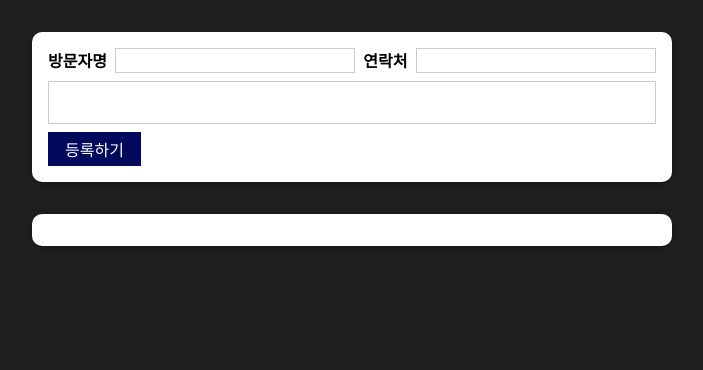
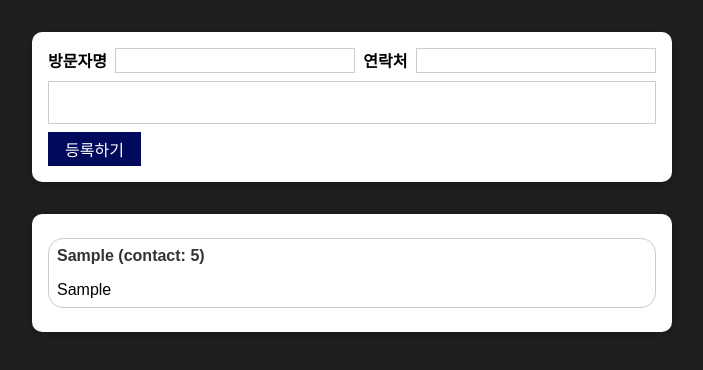
Before and after one commit to JuhwanLeeKR/udemy-react-guest-book, a React (Create React App) app: page / in a window 1280 px wide. Both pictures are taken after typing "Sample", "5", "Sample" into the empty fields and a click on the button "등록하기". Shown: the top 370 px of the page, without its empty margins (288-991 px from the left). Built offline with nearby package versions, Linux system fonts and the light colour scheme.

Commit message:
Add code: manage userlist by useState

```diff
--- a/src/App.js
+++ b/src/App.js
@@ -1,13 +1,29 @@
-import React from 'react';
+import React, { useState } from 'react';
 
 import AddUser from './components/Users/AddUser';
 import UserList from './components/Users/UsersList';
 
 function App() {
+  const [usersList, setUsersList] = useState([]);
+
+  const addUserHandler = (uName, uContact, uContent) => {
+    setUsersList((prevUsersList) => {
+      return [
+        ...prevUsersList,
+        {
+          name: uName,
+          contact: uContact,
+          content: uContent,
+          id: Math.random().toString(),
+        },
+      ];
+    });
+  };
+
   return (
     <div>
-      <AddUser />
-      <UserList users={[]} />
+      <AddUser onAddUser={addUserHandler} />
+      <UserList users={usersList} />
     </div>
   );
 }
--- a/src/components/Users/AddUser.js
+++ b/src/components/Users/AddUser.js
@@ -7,24 +7,24 @@ import classes from './AddUser.module.css';
 
 const AddUser = (props) => {
   const [enteredUsername, setEnteredUsername] = useState('');
-  const [enteredPhone, setEnteredPhone] = useState('');
+  const [enteredContact, setEnteredContact] = useState('');
   const [enteredContent, setEnteredContent] = useState('');
 
   const addUserHandler = (event) => {
     event.preventDefault();
     if (
       enteredUsername.trim().length === 0 ||
-      enteredPhone.length === 0 ||
+      enteredContact.trim().length === 0 ||
       enteredContent.trim().length === 0
     ) {
       return;
     }
-    if (+enteredPhone < 0) {
+    if (+enteredContact < 0) {
       return;
     }
-    console.log(enteredUsername, enteredPhone, enteredContent);
+    props.onAddUser(enteredUsername, enteredContact, enteredContent);
     setEnteredUsername('');
-    setEnteredPhone('');
+    setEnteredContact('');
     setEnteredContent('');
   };
 
@@ -32,8 +32,8 @@ const AddUser = (props) => {
     setEnteredUsername(event.target.value);
   };
 
-  const phoneChangeHandler = (event) => {
-    setEnteredPhone(event.target.value);
+  const contactChangeHandler = (event) => {
+    setEnteredContact(event.target.value);
   };
 
   const contentChangeHandler = (event) => {
@@ -51,12 +51,12 @@ const AddUser = (props) => {
             value={enteredUsername}
             onChange={usernameChangeHandler}
           />
-          <label htmlFor="phone">연락처</label>
+          <label htmlFor="contact">연락처</label>
           <input
-            id="phone"
+            id="contact"
             type="number"
-            value={enteredPhone}
-            onChange={phoneChangeHandler}
+            value={enteredContact}
+            onChange={contactChangeHandler}
           />
         </div>
         <label htmlFor="content" className={classes.blind}>
--- a/src/components/Users/UserList.module.css
+++ b/src/components/Users/UserList.module.css
@@ -10,7 +10,22 @@
 }
 
 .users li {
+  padding: 0.5rem;
+}
+.users li:first-child {
+  font-weight: 700;
+  color: #333;
+}
+.users ul div {
+  border-radius: 15px;
   border: 1px solid #ccc;
   margin: 0.5rem 0;
-  padding: 0.5rem;
 }
+/* .users ul div li:first-child {
+  border-radius: 10px 10px 0 0;
+  border-bottom: 3px;
+}
+.users ul div li:last-child {
+  border-radius: 0 0 10px 10px;
+  border-top: 3px;
+} */
--- a/src/components/Users/UsersList.js
+++ b/src/components/Users/UsersList.js
@@ -9,9 +9,9 @@ const UserList = (props) => {
     <Card className={classes.users}>
       <ul>
         {props.users.map((user) => (
-          <div>
+          <div key={user.id}>
             <li>
-              {user.name} (contact: {user.number})
+              {user.name} (contact: {user.contact})
             </li>
             <li>{user.content}</li>
           </div>
```
